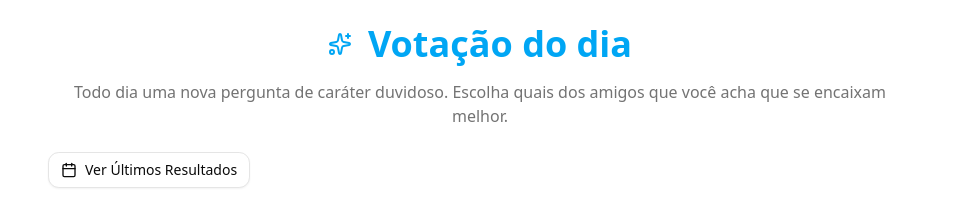
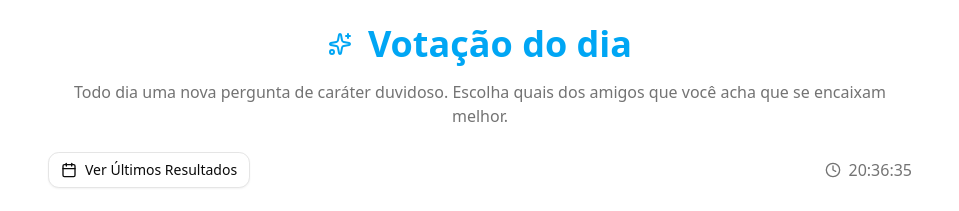
Before and after one commit to maaure/amigos-vote, a Next.js app: page / in a window 1280 px wide. Shown: the top 211 px of the page, without its empty margins (160-1119 px from the left). Built offline with nearby package versions, Linux system fonts and the light colour scheme; no server answers.

Commit message:
feat: adiciona timer para próxima questao

```diff
--- a/package.json
+++ b/package.json
@@ -13,6 +13,7 @@
     "@radix-ui/react-dialog": "^1.1.15",
     "@radix-ui/react-dropdown-menu": "^2.1.16",
     "@radix-ui/react-slot": "^1.2.3",
+    "@radix-ui/react-tooltip": "^1.2.8",
     "@supabase/ssr": "^0.7.0",
     "@supabase/supabase-js": "^2.56.1",
     "@tanstack/react-query": "^5.85.6",
--- a/src/app/(pages)/_components/QuestionArea/index.tsx
+++ b/src/app/(pages)/_components/QuestionArea/index.tsx
@@ -11,7 +11,7 @@ export default function QuestionArea() {
   }
 
   return (
-    <section className="border p-8 rounded-2xl space-y-2 text-center mx-4">
+    <section className="border p-8 rounded-2xl space-y-2 text-center">
       <p className="text-sky-500 font-bold">Pergunta do dia</p>
       <h2 className="text-2xl">{data?.text}</h2>
     </section>
--- /dev/null
+++ b/src/app/(pages)/_components/Timer/index.tsx
@@ -0,0 +1,51 @@
+"use client";
+import { Skeleton } from "@/components/ui/skeleton";
+import { Tooltip, TooltipContent, TooltipTrigger } from "@/components/ui/tooltip";
+import { ClockIcon } from "lucide-react";
+import { useEffect, useState } from "react";
+
+export default function Timer() {
+  const [timeLeft, setTimeLeft] = useState<string>();
+
+  useEffect(() => {
+    const timer = setInterval(() => {
+      const now = new Date();
+
+      const tomorrowUTC = new Date(now);
+      tomorrowUTC.setUTCDate(tomorrowUTC.getUTCDate() + 1);
+      tomorrowUTC.setUTCHours(0, 0, 0, 0);
+
+      const diff = tomorrowUTC.getTime() - now.getTime();
+
+      const hours = Math.floor(diff / (1000 * 60 * 60));
+      const minutes = Math.floor((diff % (1000 * 60 * 60)) / (1000 * 60));
+      const seconds = Math.floor((diff % (1000 * 60)) / 1000);
+
+      setTimeLeft(
+        `${hours.toString().padStart(2, "0")}:${minutes.toString().padStart(2, "0")}:${seconds
+          .toString()
+          .padStart(2, "0")}`
+      );
+    }, 1000);
+
+    return () => clearInterval(timer);
+    // eslint-disable-next-line react-hooks/exhaustive-deps
+  }, []);
+
+  if (!timeLeft) {
+    <Skeleton className="w-[85px] h-[20px]" />;
+  }
+
+  return (
+    <Tooltip>
+      <TooltipTrigger asChild>
+        <span className="flex gap-2 items-center text-muted-foreground">
+          <ClockIcon size="16px" /> {timeLeft}
+        </span>
+      </TooltipTrigger>
+      <TooltipContent>
+        <p>Para a próxima questão.</p>
+      </TooltipContent>
+    </Tooltip>
+  );
+}
--- a/src/app/(pages)/page.tsx
+++ b/src/app/(pages)/page.tsx
@@ -3,6 +3,7 @@ import VotingSection from "@/app/(pages)/_components/VotingSection";
 import { Calendar, Sparkles } from "lucide-react";
 import QuestionArea from "./_components/QuestionArea";
 import Link from "next/link";
+import Timer from "./_components/Timer";
 
 export default function Home() {
   return (
@@ -17,11 +18,15 @@ export default function Home() {
         </p>
       </header>
 
-      <Link href="/previous" className="ml-4">
-        <Button variant="outline">
-          <Calendar /> Ver Últimos Resultados
-        </Button>
-      </Link>
+      <div className="flex justify-between items-center mx-4">
+        <Link href="/previous">
+          <Button variant="outline">
+            <Calendar /> Ver Últimos Resultados
+          </Button>
+        </Link>
+
+        <Timer />
+      </div>
 
       <QuestionArea />
 
--- /dev/null
+++ b/src/components/ui/tooltip.tsx
@@ -0,0 +1,61 @@
+"use client"
+
+import * as React from "react"
+import * as TooltipPrimitive from "@radix-ui/react-tooltip"
+
+import { cn } from "@/lib/utils"
+
+function TooltipProvider({
+  delayDuration = 0,
+  ...props
+}: React.ComponentProps<typeof TooltipPrimitive.Provider>) {
+  return (
+    <TooltipPrimitive.Provider
+      data-slot="tooltip-provider"
+      delayDuration={delayDuration}
+      {...props}
+    />
+  )
+}
+
+function Tooltip({
+  ...props
+}: React.ComponentProps<typeof TooltipPrimitive.Root>) {
+  return (
+    <TooltipProvider>
+      <TooltipPrimitive.Root data-slot="tooltip" {...props} />
+    </TooltipProvider>
+  )
+}
+
+function TooltipTrigger({
+  ...props
+}: React.ComponentProps<typeof TooltipPrimitive.Trigger>) {
+  return <TooltipPrimitive.Trigger data-slot="tooltip-trigger" {...props} />
+}
+
+function TooltipContent({
+  className,
+  sideOffset = 0,
+  children,
+  ...props
+}: React.ComponentProps<typeof TooltipPrimitive.Content>) {
+  return (
+    <TooltipPrimitive.Portal>
+      <TooltipPrimitive.Content
+        data-slot="tooltip-content"
+        sideOffset={sideOffset}
+        className={cn(
+          "bg-primary text-primary-foreground animate-in fade-in-0 zoom-in-95 data-[state=closed]:animate-out data-[state=closed]:fade-out-0 data-[state=closed]:zoom-out-95 data-[side=bottom]:slide-in-from-top-2 data-[side=left]:slide-in-from-right-2 data-[side=right]:slide-in-from-left-2 data-[side=top]:slide-in-from-bottom-2 z-50 w-fit origin-(--radix-tooltip-content-transform-origin) rounded-md px-3 py-1.5 text-xs text-balance",
+          className
+        )}
+        {...props}
+      >
+        {children}
+        <TooltipPrimitive.Arrow className="bg-primary fill-primary z-50 size-2.5 translate-y-[calc(-50%_-_2px)] rotate-45 rounded-[2px]" />
+      </TooltipPrimitive.Content>
+    </TooltipPrimitive.Portal>
+  )
+}
+
+export { Tooltip, TooltipTrigger, TooltipContent, TooltipProvider }
```
Also changed, not shown: 1 other file (tests, documents, lock files or other folders).
